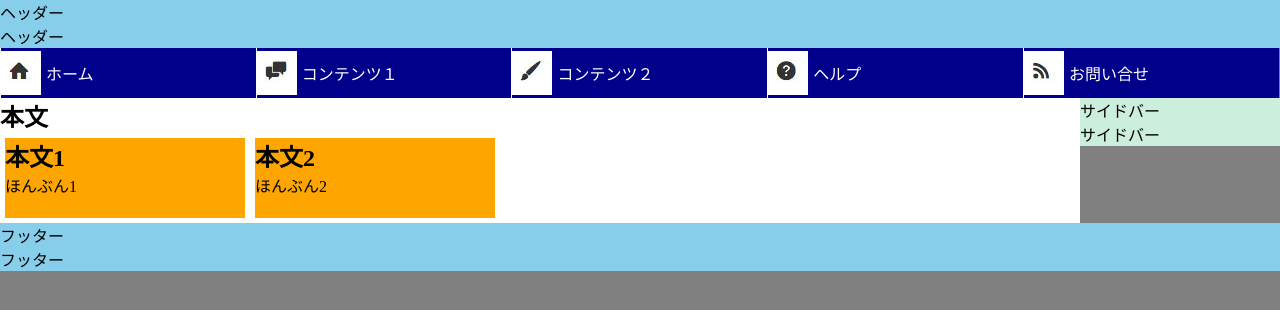
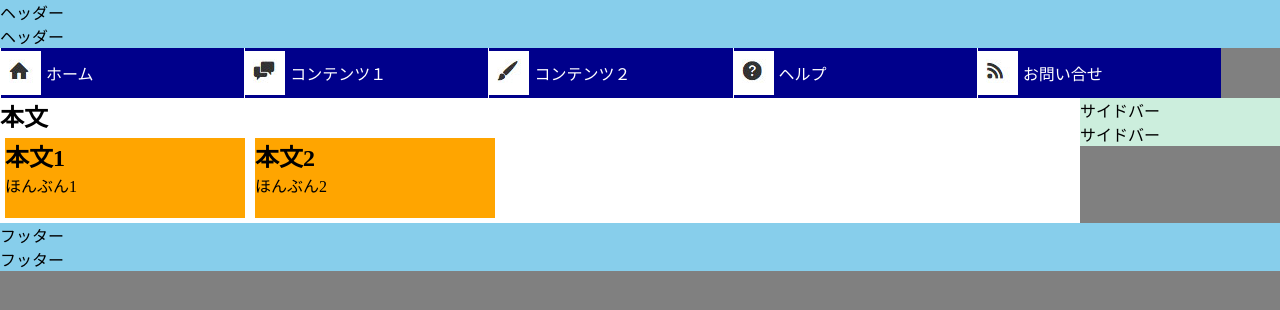
Before and after one commit to ekuaru/web1, a plain HTML site: page index.html in a window 1280 px wide. Drawn offline with Linux system fonts and the light colour scheme.

Commit message:
Update default.css

```diff
--- a/css/default.css
+++ b/css/default.css
@@ -51,7 +51,7 @@ footer{
 }
 #gnav li {
   float: left;
-  width: 19.9%;
+  width: 19%;
   border-left: white 1px solid;
   list-style-type: none;
 }
```
